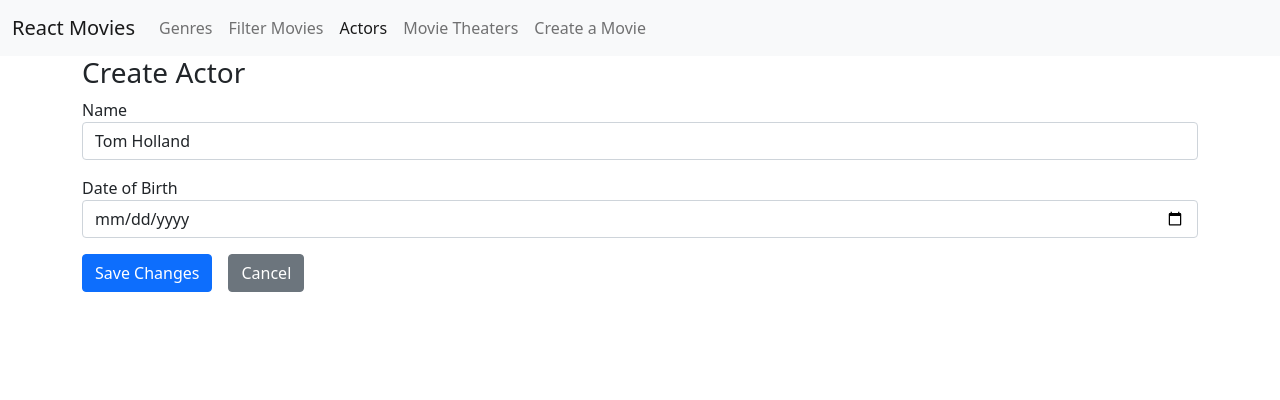
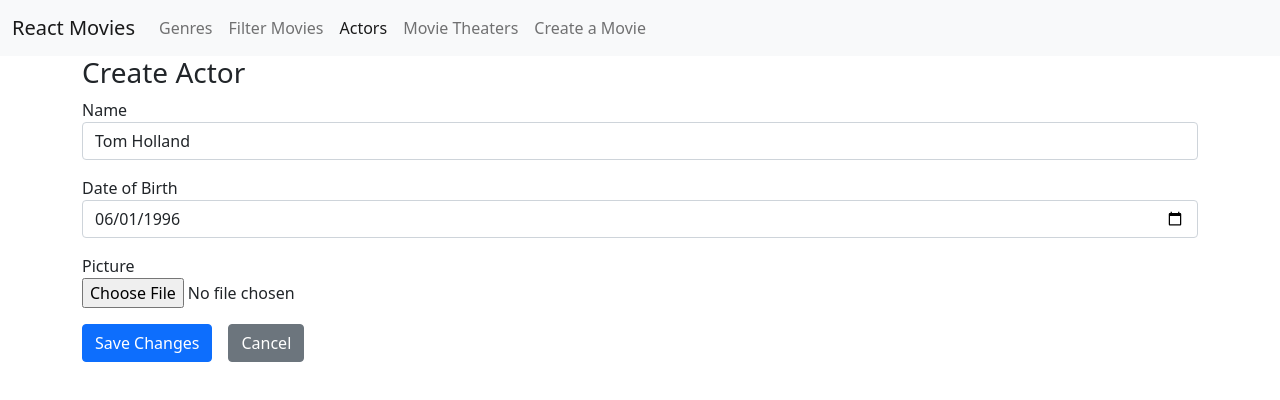
Before and after one commit to viveknz76/movie, a React (Create React App) app: page /actors/create in a window 1280 px wide. Shown: the top 400 px of the page. Built offline with nearby package versions, Linux system fonts and the light colour scheme.

Commit message:
Actor form created

```diff
--- a/package.json
+++ b/package.json
@@ -15,8 +15,10 @@
     "formik": "^2.2.9",
     "react": "^18.1.0",
     "react-dom": "^18.1.0",
+    "react-markdown": "^8.0.3",
     "react-router-dom": "5.2",
     "react-scripts": "5.0.1",
+    "typed-react-markdown": "^0.1.0",
     "typescript": "^4.7.3",
     "web-vitals": "^2.1.4",
     "yup": "^0.32.9"
--- a/src/actors/ActorForm.tsx
+++ b/src/actors/ActorForm.tsx
@@ -5,21 +5,29 @@
 import { actorCreationDTO } from './actors.model';
 import * as Yup from 'yup';
 import DateField from '../forms/DateField';
+import ImageField from '../forms/ImageField';
 
 export default function ActorForm(props: actorFormProps) {
+  const validationSchema = Yup.object({
+    name: Yup.string().required('This is required').firstLetterUppercase(),
+    dateOfBirth: Yup.date().nullable().required('This is required'),
+  });
+
   return (
     <Formik
       initialValues={props.model}
       onSubmit={props.onSubmit}
-      validationSchema={Yup.object({
-        name: Yup.string().required('This is required').firstLetterUppercase(),
-        dateOfBirth: Yup.date().nullable().required('This is required'),
-      })}
+      validationSchema={validationSchema}
     >
       {(formikProps) => (
         <Form>
           <TextField displayName="Name" field="name" />
           <DateField displayName="Date of Birth" field="dateOfBirth" />
+          <ImageField
+            displayName="Picture"
+            field="picture"
+            imageURL={props.model.pictureURL}
+          />
           <Button disabled={formikProps.isSubmitting} type="submit">
             Save Changes
           </Button>
--- a/src/actors/EditActor.tsx
+++ b/src/actors/EditActor.tsx
@@ -1,7 +1,21 @@
+import ActorForm from './ActorForm';
+
 export default function EditActor() {
   return (
     <>
       <h3>Edit Actor</h3>
+      <ActorForm
+        model={{
+          name: 'Tom Holland',
+          dateOfBirth: new Date('1996-06-01T00:00:00'),
+          pictureURL:
+            'https://upload.wikimedia.org/wikipedia/commons/thumb/3/3c/Tom_Holland_by_Gage_Skidmore.jpg/330px-Tom_Holland_by_Gage_Skidmore.jpg',
+        }}
+        onSubmit={async (values) => {
+          await new Promise((r) => setTimeout(r, 1));
+          console.log(values);
+        }}
+      />
     </>
   );
 }
--- a/src/actors/actors.model.d.ts
+++ b/src/actors/actors.model.d.ts
@@ -1,4 +1,6 @@
 export interface actorCreationDTO{
-    name: string,
-    dateOfBirth?: Date
+    name: string;
+    dateOfBirth?: Date;
+    picture?: File;
+    pictureURL?: string;
 }
--- a/src/forms/DateField.tsx
+++ b/src/forms/DateField.tsx
@@ -11,7 +11,7 @@
         className="form-control"
         id={props.field}
         name={props.field}
-        defaultValue={values[props.field]?.toLocaleDateString('en-NZ')}
+        defaultValue={values[props.field]?.toLocaleDateString('en-CA')}
         onChange={(e) => {
           const date = new Date(e.currentTarget.value + 'T00:00:00');
           values[props.field] = date;
```
Also changed, not shown: 1 other file (tests, documents, lock files or other folders).
